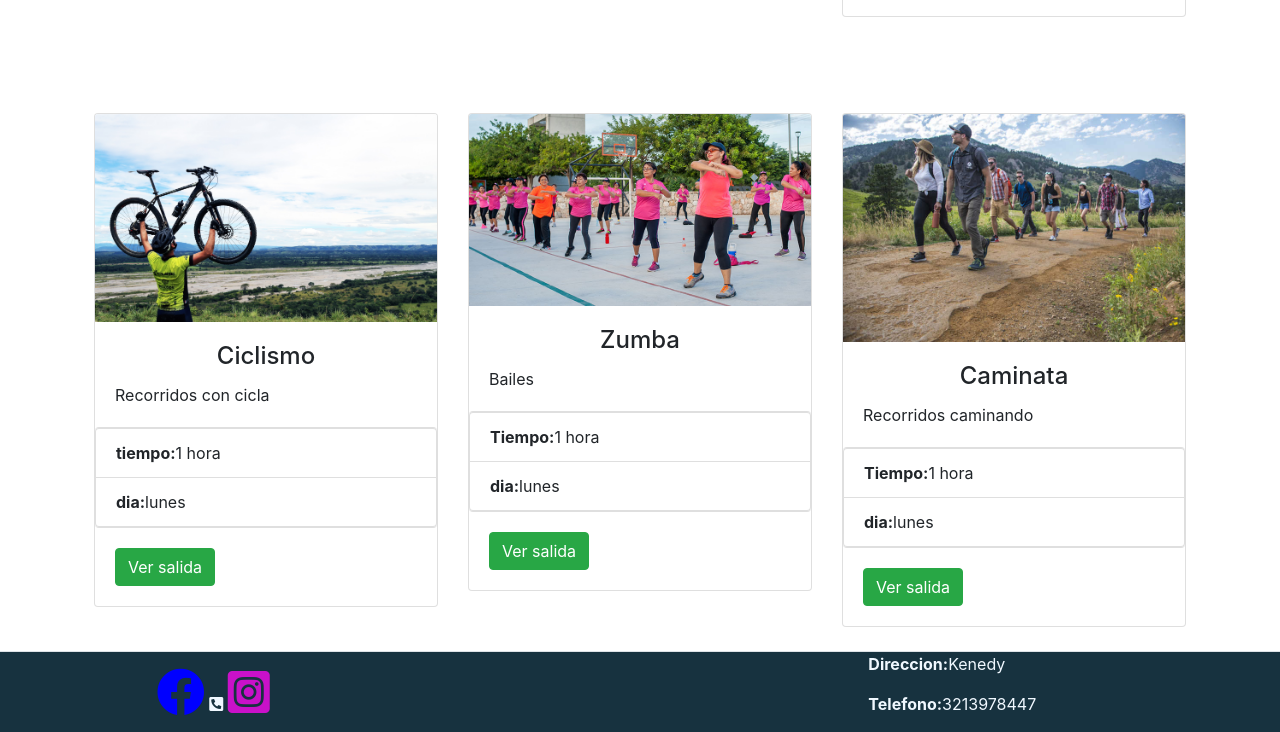
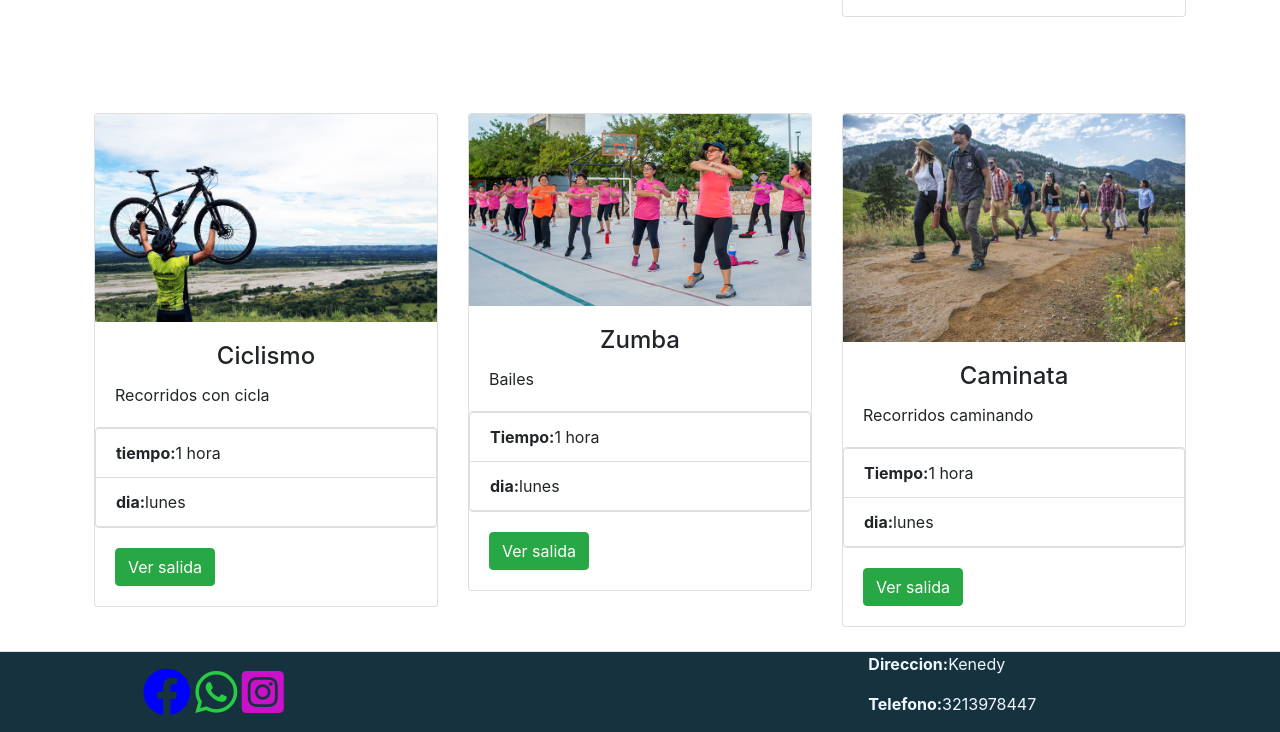
Before and after one commit to DanielaPF15/TouristFit, a plain HTML site: page activity.html in a window 1280 px wide. Shown: the part 737-1469 px from the top of the page. Drawn offline with nearby package versions, Linux system fonts and the light colour scheme.

Commit message:
creación de links en iconos

```diff
--- a/activity.html
+++ b/activity.html
@@ -184,9 +184,12 @@
                     <div class="container-fluid border-top bg-gray " style="color: aliceblue;">
                         <div class="row">
                             <div class="col-4 align-self-center text-center">
-                                <i class="fab fa-facebook"></i>
-                                <i class="fas fa-phone-square-alt"></i>
-                                <i class="fab fa-instagram-square"></i>
+                                <a href="https://www.facebook.com/Tourist-Fit-108209607701844" target="_blank">
+                                    <i class="fab fa-facebook"></i></a>
+                                <a href="https://api.whatsapp.com/send?phone=573213978447&text=Para%20domicilio" target="_blank">
+                                    <i class="fab fa-whatsapp" aria-hidden="true"></i></a>
+                                <a href="https://www.instagram.com/touristfitactivate/" target="_blank">
+                                    <i class="fab fa-instagram-square"></i></a>
                             </div>
                             <div class="col align-self-center text-center">
                             </div>
```
Also changed, not shown: Lugares.html (+6 -3 lines), Sobrenosotros.html (+6 -3 lines), contactos.html (+6 -3 lines), horarios.html (+6 -3 lines), index.html (+9 -4 lines), img/FACEBOOK.jpeg (added), img/INSTAGRAM.jpeg (added), img/WHATSAPP.jpeg (added).
